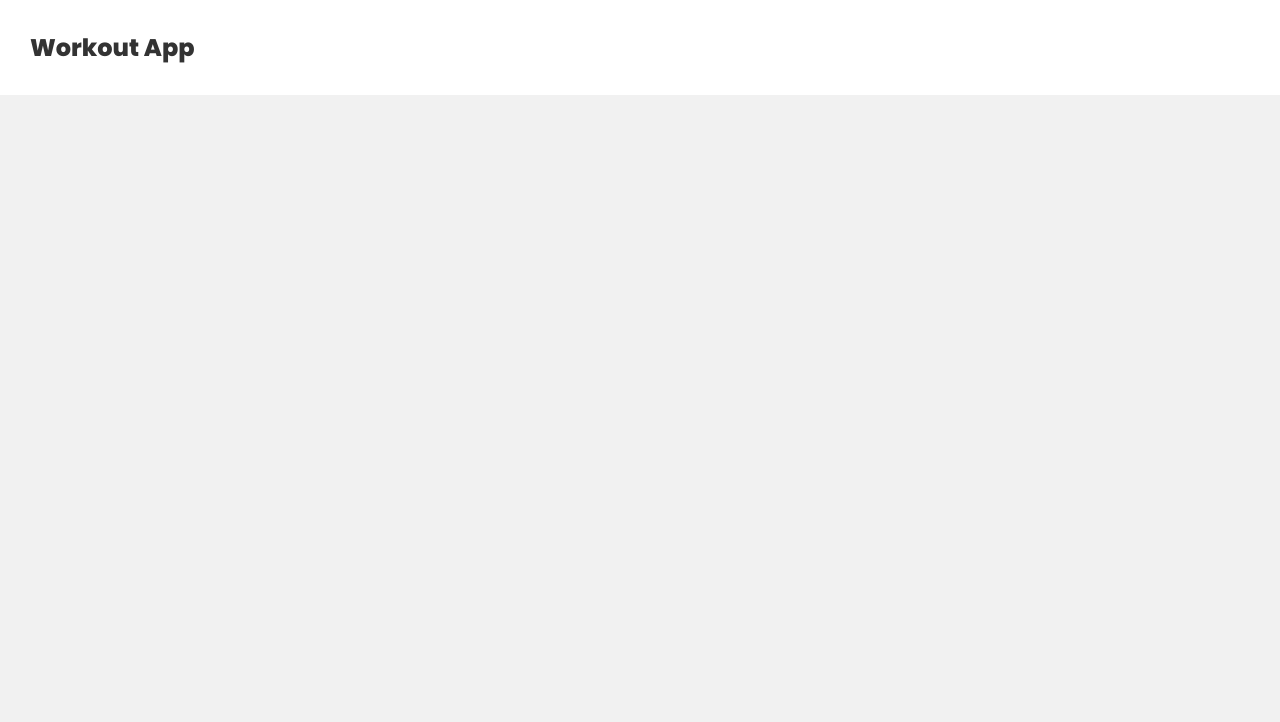
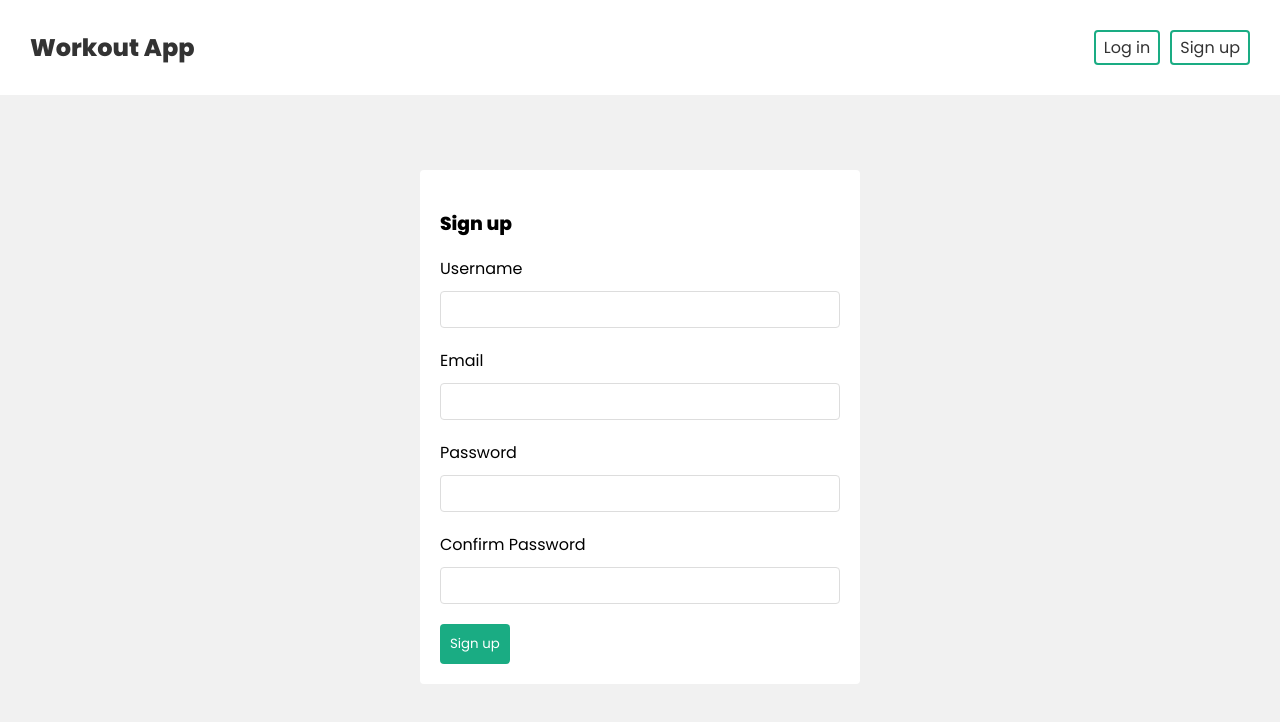
Before and after one commit to Ahmad-Bin-Rashid/Mern-Workouts-App, a React (Create React App) app in the folder frontend/: page /signup in a window 1280 px wide. Before the commit this address had no page. Shown: the top 722 px of the page. Built offline with nearby package versions, Linux system fonts and the light colour scheme; the HTML template or start-up script is replaced by a standard one.

Commit message:
Added Login and Signup Pages

```diff
--- a/frontend/src/App.js
+++ b/frontend/src/App.js
@@ -6,6 +6,8 @@ import Home from './pages/Home';
 
 // components
 import Navbar from './components/Navbar';
+import Login from './pages/Login';
+import Signup from './pages/Signup';
 
 function App() {
   return (
@@ -14,10 +16,9 @@ function App() {
         <Navbar />
         <div className='pages'>
           <Routes>
-            <Route
-              path='/'
-              element= {<Home />}
-            />
+            <Route path='/' element= {<Home />} />
+            <Route path='/login' element= {<Login />} />
+            <Route path='/signup' element= {<Signup />} />
           </Routes>
         </div>
       </BrowserRouter>
--- a/frontend/src/components/Navbar.js
+++ b/frontend/src/components/Navbar.js
@@ -7,6 +7,12 @@ const Navbar = () => {
                 <Link to="/">
                     <h2>Workout App</h2>
                 </Link>
+                <nav>
+                    <div>
+                        <Link to="/login">Log in</Link>
+                        <Link to="/signup">Sign up</Link>
+                    </div>
+                </nav>
             </div>
         </header>
     )
--- /dev/null
+++ b/frontend/src/context/AuthContext.js
@@ -0,0 +1,32 @@
+
+import { createContext, useReducer } from 'react'
+
+export const AuthContext = createContext()
+
+export const authReducer = (state, action) => {
+
+  switch (action.type) {
+    case 'LOGIN':
+      return {
+        user: action.payload
+      }
+    case 'LOGOUT':
+      return {
+        user: null
+      }
+    default:
+      return state
+  }
+}
+
+export const AuthContextProvider = ({ children }) => {
+  const [state, dispatch] = useReducer(authReducer, {
+    user: null
+  })
+
+  return (
+    <AuthContext.Provider value={{ ...state, dispatch }}>
+      { children }
+    </AuthContext.Provider>
+  )
+}
--- a/frontend/src/index.css
+++ b/frontend/src/index.css
@@ -96,6 +96,7 @@ form button {
   font-family: "Poppins";
   border-radius: 4px;
   cursor: pointer;
+  align-items: center;
 }
 div.error {
   padding: 10px;
@@ -108,3 +109,29 @@ div.error {
 input.error {
   border: 1px solid var(--error);
 }
+
+/* navbar */
+nav {
+  display: flex;
+  align-items: center;
+}
+nav a {
+  padding: 4px 8px;
+  border: 2px solid var(--primary);
+  border-radius: 4px;
+  margin-left: 10px;
+}
+nav a:hover {
+  background: var(--primary);
+  color: #fff;
+  cursor: pointer;
+}
+
+/* auth forms */
+form.signup, form.login {
+  max-width: 400px;
+  margin: 40px auto;
+  padding: 20px;
+  background: #fff;
+  border-radius: 4px;
+}
--- a/frontend/src/index.js
+++ b/frontend/src/index.js
@@ -3,13 +3,16 @@ import ReactDOM from 'react-dom/client';
 import './index.css';
 import App from './App';
 import { WorkoutsContextProvider } from './context/WorkoutsContext';
+import { AuthContextProvider } from './context/AuthContext';
 
 
 const root = ReactDOM.createRoot(document.getElementById('root'));
 root.render(
   <React.StrictMode>
-    <WorkoutsContextProvider>
-      <App />
-    </WorkoutsContextProvider>
+    <AuthContextProvider>
+      <WorkoutsContextProvider>
+        <App />
+      </WorkoutsContextProvider>
+    </AuthContextProvider>
   </React.StrictMode>
 );
--- /dev/null
+++ b/frontend/src/pages/Login.js
@@ -0,0 +1,26 @@
+import React, { useState } from 'react'
+
+const Login = () => {
+    const[email, setEmail] = useState('')
+    const[password, setPassword] = useState('')
+
+    const handleSubmit = async (e) => {
+        e.preventDefault()
+
+        console.log(email, password)
+    }
+
+  return (
+    <form className='login' onSubmit={handleSubmit}>
+        <h3>Log in</h3>
+        <label htmlFor="">Email</label>
+        <input type="email" onChange={(e) => setEmail(e.target.value)} value={email} required/>
+        <label htmlFor="">Password</label>
+        <input type="password" onChange={(e) => setPassword(e.target.value)} value={password} required/>
+
+        <button>Log in</button>
+    </form>
+  )
+}
+
+export default Login
--- /dev/null
+++ b/frontend/src/pages/Signup.js
@@ -0,0 +1,34 @@
+import { useState } from "react"
+
+const Signup = () => {
+    const[username, setUsername] = useState('')
+    const[email, setEmail] = useState('')
+    const[password, setPassword] = useState('')
+    const[password2, setPassword2] = useState('')
+
+    const handleSubmit = async (e) => {
+        e.preventDefault()
+        if (password === password2) {
+
+        }
+        console.log(username, email, password)
+    }
+
+  return (
+    <form className='signup' onSubmit={handleSubmit}>
+        <h3>Sign up</h3>
+        <label htmlFor="">Username</label>
+        <input type="text" onChange={(e) => setUsername(e.target.value)} value={username} required/>
+        <label htmlFor="">Email</label>
+        <input type="email" onChange={(e) => setEmail(e.target.value)} value={email} required/>
+        <label htmlFor="">Password</label>
+        <input type="password" onChange={(e) => setPassword(e.target.value)} value={password} required/>
+        <label htmlFor="">Confirm Password</label>
+        <input type="password" onChange={(e) => setPassword2(e.target.value)} value={password2} required/>
+
+        <button>Sign up</button>
+    </form>
+  )
+}
+
+export default Signup
```
Also changed, not shown: frontend/src/hooks/useAuthContext.js (added, +12 -0 lines).
